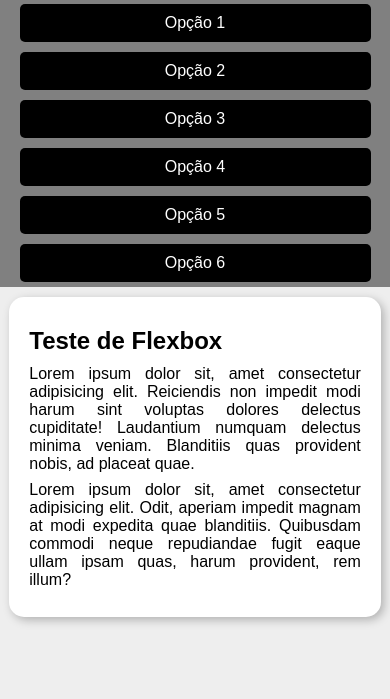
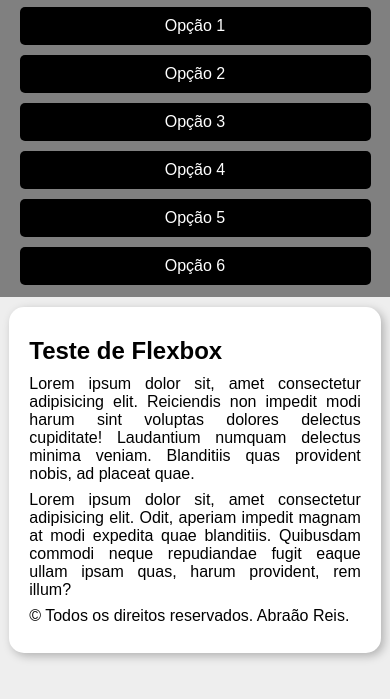
Before and after one commit to abraao-reyys/html-css, a plain HTML site: page exercicios/ex027/flex013-menu-flexbox/index.html in a window 390 px wide. Shown: the part 93-792 px from the top of the page. Drawn offline with Linux system fonts and the light colour scheme.

Commit message:
ex027 upd

```diff
--- a/exercicios/ex027/flex013-menu-flexbox/index.html
+++ b/exercicios/ex027/flex013-menu-flexbox/index.html
@@ -26,6 +26,7 @@
         <h2>Teste de Flexbox</h2>
         <p>Lorem ipsum dolor sit, amet consectetur adipisicing elit. Reiciendis non impedit modi harum sint voluptas dolores delectus cupiditate! Laudantium numquam delectus minima veniam. Blanditiis quas provident nobis, ad placeat quae.</p>
         <p>Lorem ipsum dolor sit, amet consectetur adipisicing elit. Odit, aperiam impedit magnam at modi expedita quae blanditiis. Quibusdam commodi neque repudiandae fugit eaque ullam ipsam quas, harum provident, rem illum?</p>
+        <p>&copy; Todos os direitos reservados. Abraão Reis.</p>
     </main>
 </body>
 </html>
--- a/exercicios/ex027/flex013-menu-flexbox/style.css
+++ b/exercicios/ex027/flex013-menu-flexbox/style.css
@@ -76,7 +76,7 @@ main p {
 @media screen and (max-width: 625px) {
     header {
         display: block;
-        height: 380px;
+        height: 390px;
     }
 
     header h1 {
```
